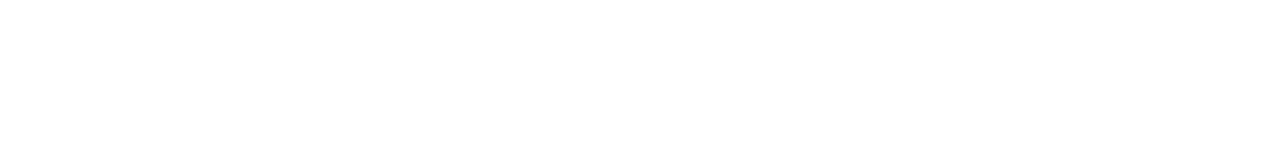
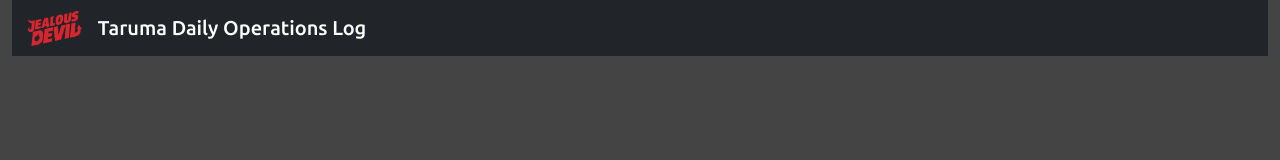
Before and after one commit to DevRogue20/Taruma, a plain HTML site: page DLwBS/index.html in a window 1280 px wide. Drawn offline with nearby package versions, Linux system fonts and the light colour scheme.

Commit message:
BS Site Update 1

```diff
--- a/DLwBS/css/styles.css
+++ b/DLwBS/css/styles.css
@@ -0,0 +1,17 @@
+/**********Tags**********/
+body {
+  background: #444444;
+}
+
+
+/***********Classes*********/
+.jd-logo {
+  margin-left: 1rem;
+}
+
+.navbar-brand {
+  margin-left: 1rem;
+  font-family: 'Ubuntu', sans-serif;
+  font-weight: 500;
+  color: #EDEDED;
+}
--- a/DLwBS/index.html
+++ b/DLwBS/index.html
@@ -7,10 +7,19 @@
     <link rel="stylesheet" href="CSS/styles.css">
     <link rel="preconnect" href="https://fonts.googleapis.com">
     <link rel="preconnect" href="https://fonts.gstatic.com" crossorigin>
-    <link href="https://fonts.googleapis.com/css2?family=Rubik:wght@500&display=swap" rel="stylesheet">
+    <link href="https://fonts.googleapis.com/css2?family=Rubik:wght@500&family=Ubuntu:wght@300&family=Ubuntu:wght@500&display=swap" rel="stylesheet">
+    <script src="https://cdn.jsdelivr.net/npm/bootstrap@5.1.3/dist/js/bootstrap.bundle.min.js" integrity="sha384-ka7Sk0Gln4gmtz2MlQnikT1wXgYsOg+OMhuP+IlRH9sENBO0LRn5q+8nbTov4+1p" crossorigin="anonymous"></script>
   </head>
   <body>
-
-    <script src="https://cdn.jsdelivr.net/npm/bootstrap@5.1.3/dist/js/bootstrap.bundle.min.js" integrity="sha384-ka7Sk0Gln4gmtz2MlQnikT1wXgYsOg+OMhuP+IlRH9sENBO0LRn5q+8nbTov4+1p" crossorigin="anonymous"></script>
+    <div class="container-fluid">
+      <nav class="navbar navbar-expand-lg navbar-dark bg-dark">
+        <img class="jd-logo" src="images\jealous-devil-logo.png" alt="jd-logo" height=35rem>
+        <a class="navbar-brand" href="">Taruma Daily Operations Log</a>
+        <button class="navbar-toggler" type="button" data-bs-toggle="collapse" data-bs-target="#navbarToggler"
+          aria-controls="navbarTogglerDemo01" aria-expanded="false" aria-label="Toggle navigation">
+          <span class="navbar-toggler-icon"></span>
+        </button>
+      </nav>
+    </div>
   </body>
 </html>
```
